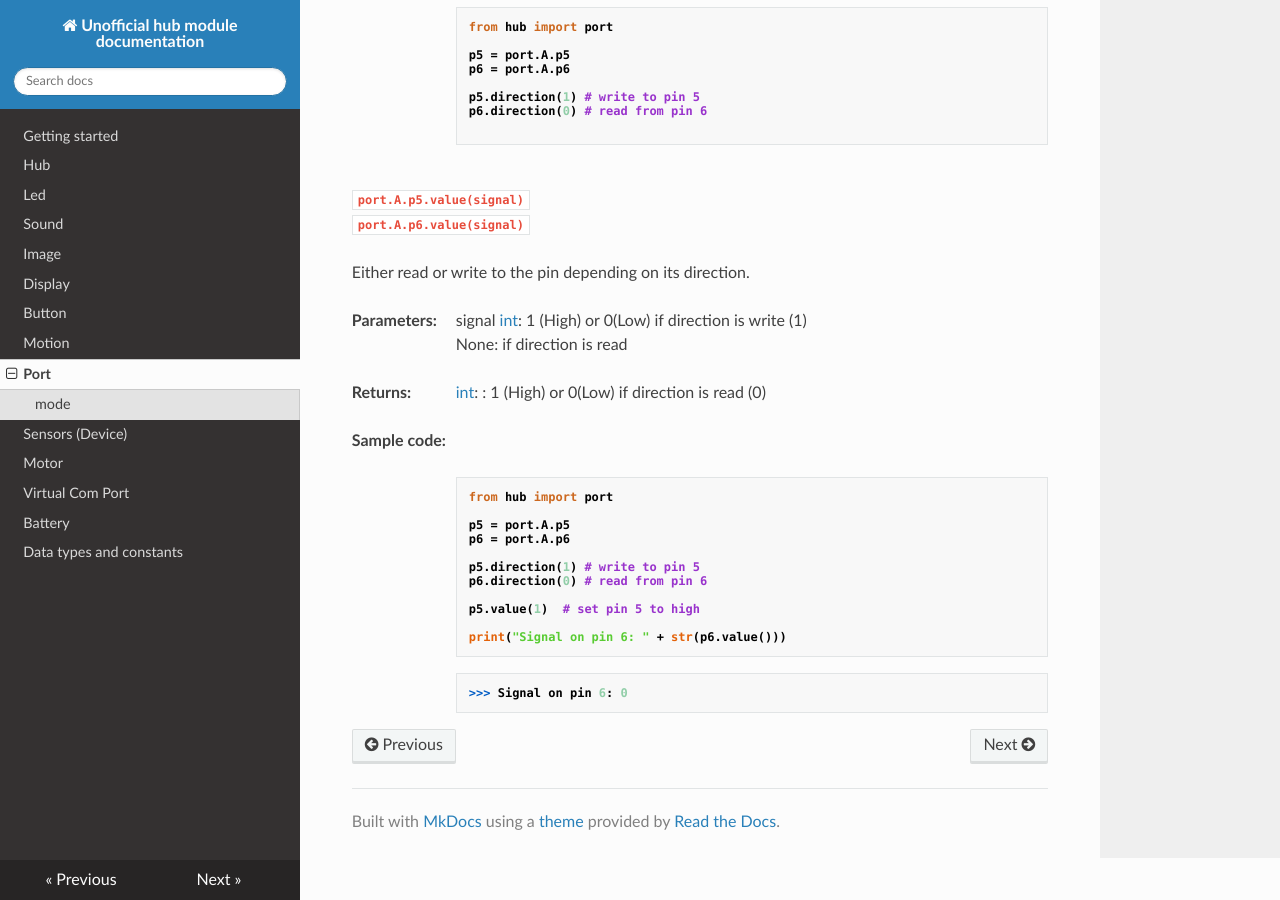
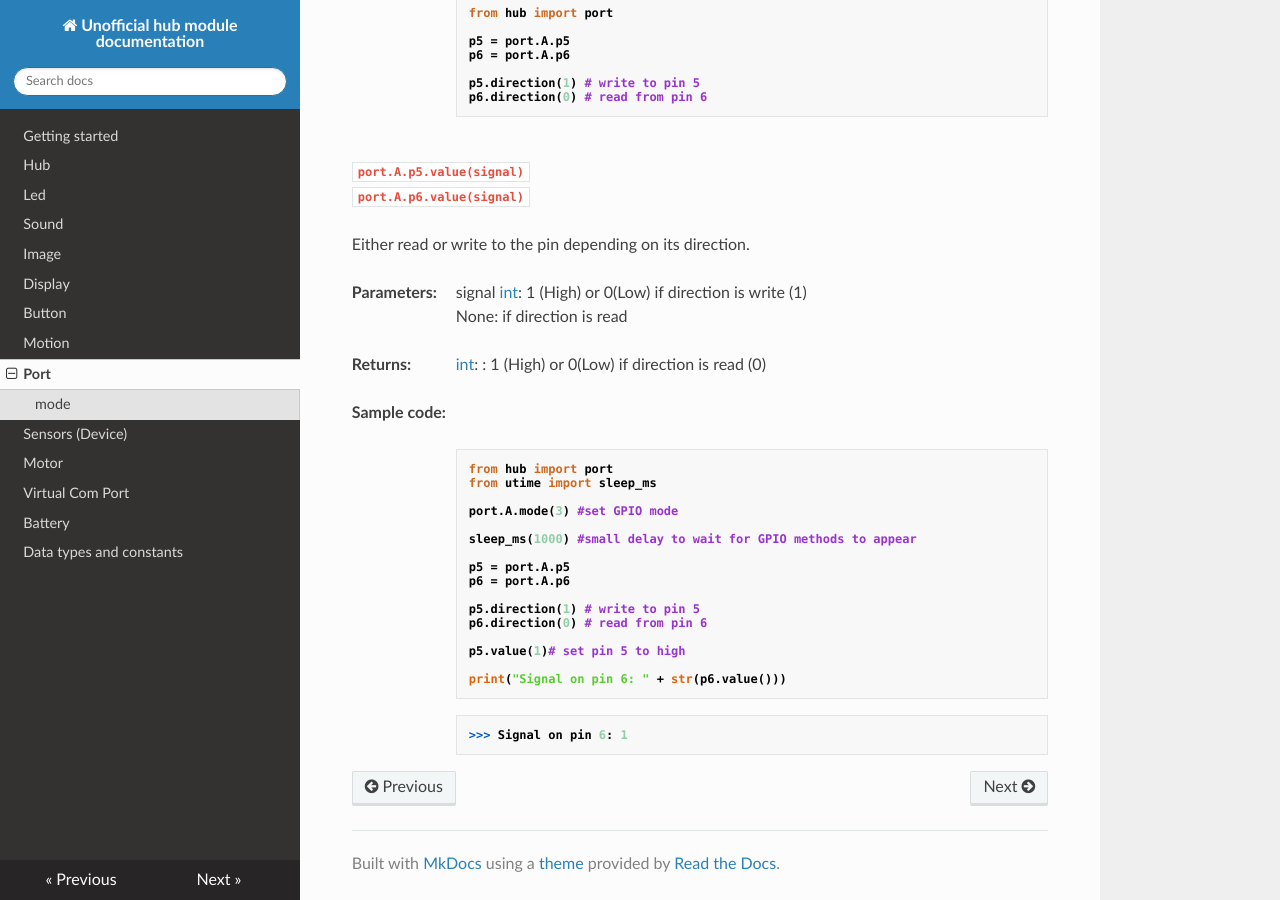
Before and after one commit to NStrijbosch/hub-module-notes, an MkDocs documentation site: the page built from docs/port.md, in a window 1280 px wide and 900 px high, scrolled down 2485 px. Built offline with MkDocs 1.6.1, drawn with Linux system fonts in a browser that asks for light colours; nearby versions of some CDN libraries.

Commit message:
port tested

````diff
--- a/docs/port.md
+++ b/docs/port.md
@@ -53,7 +53,6 @@ portA.mode(1)   # set full duplex mode
 sleep_ms(1000)  # wait for all duplex methods to appear
 
 portA.baud(115200) # set baud rate
-
 ```
 
 ## read()
@@ -141,7 +140,6 @@ p6 = port.A.p6
 
 p5.direction(1) # write to pin 5
 p6.direction(0) # read from pin 6
-
 ```
 
 ## value()
@@ -164,6 +162,11 @@ __Sample code:__
 
 ``` python
 from hub import port
+from utime import sleep_ms
+
+port.A.mode(3) #set GPIO mode
+
+sleep_ms(1000) #small delay to wait for GPIO methods to appear
 
 p5 = port.A.p5
 p6 = port.A.p6
@@ -171,11 +174,11 @@ p6 = port.A.p6
 p5.direction(1) # write to pin 5
 p6.direction(0) # read from pin 6
 
-p5.value(1)  # set pin 5 to high
+p5.value(1)# set pin 5 to high
 
 print("Signal on pin 6: " + str(p6.value()))
 ```
 
 ```
->>> Signal on pin 6: 0
+>>> Signal on pin 6: 1
 ```
````
